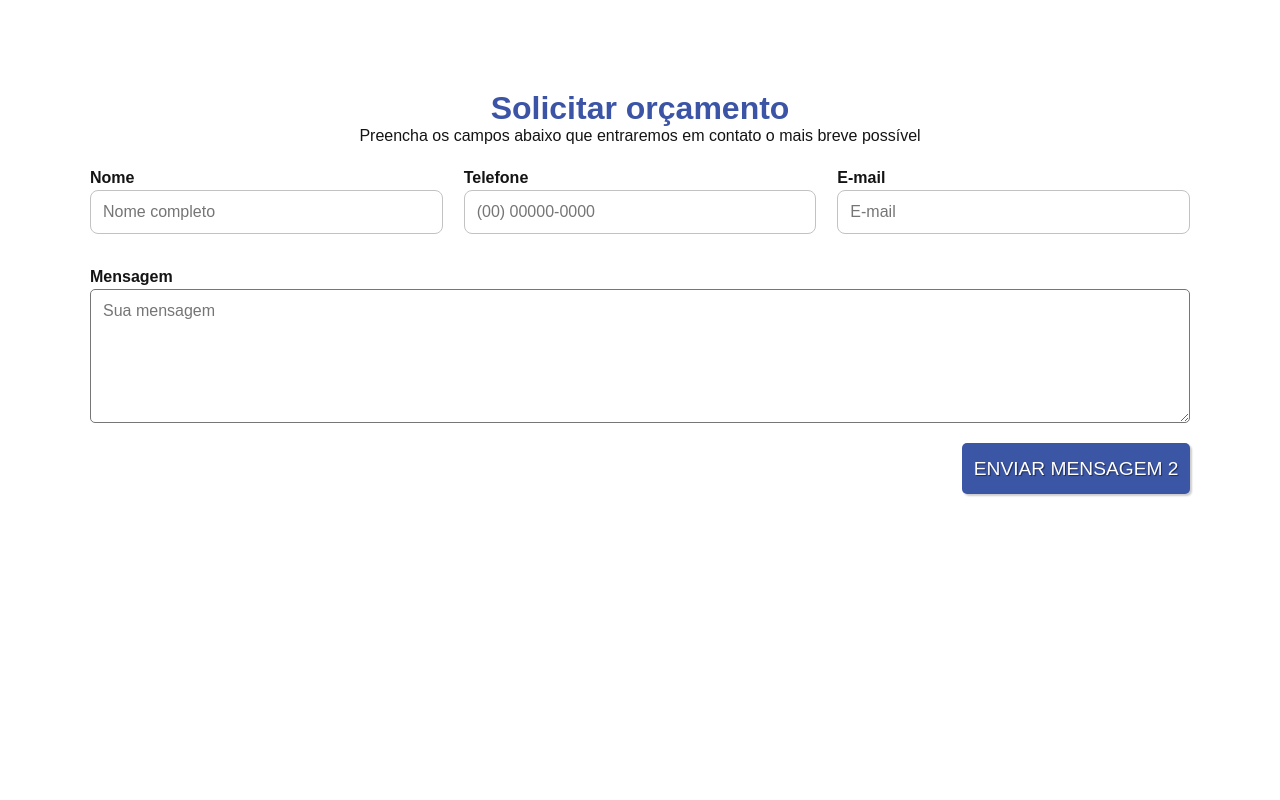
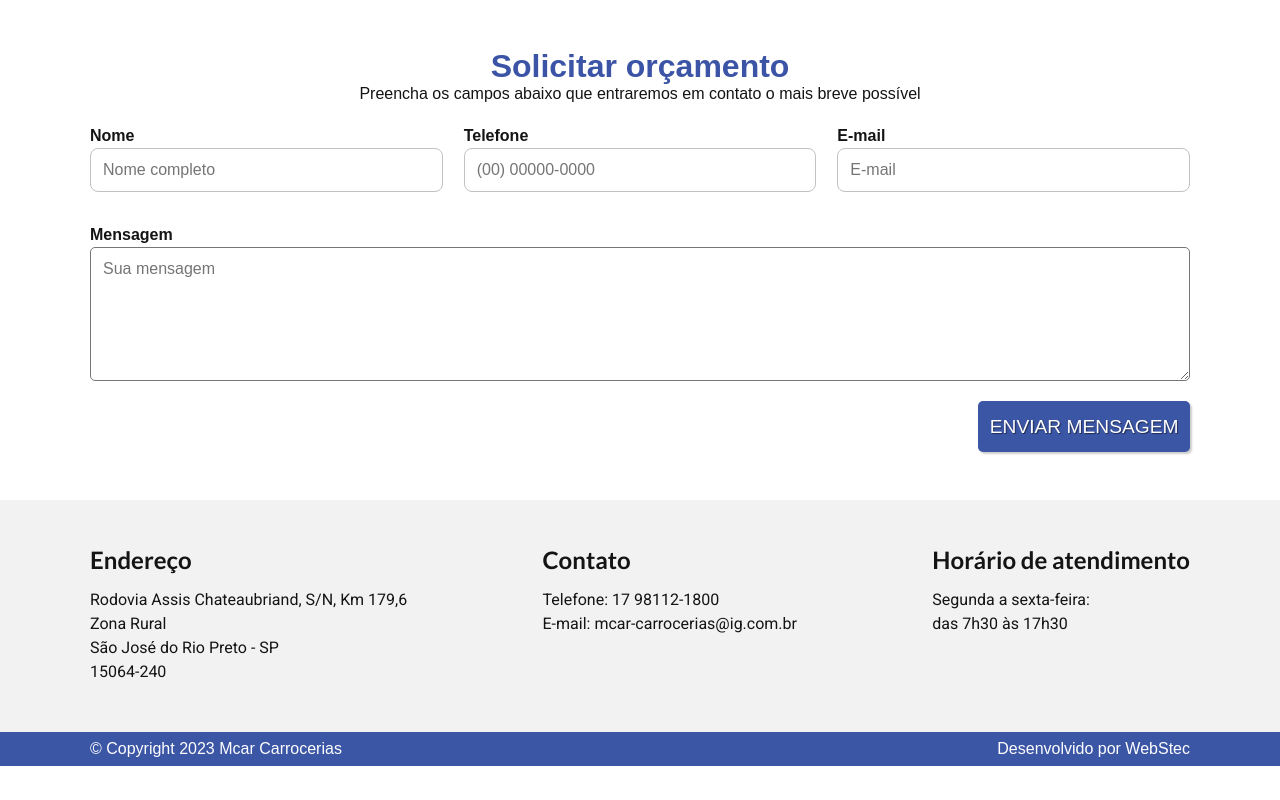
Before and after one commit to Dagna-Chagas/mcar-carrocerias, a plain HTML site: page formulario/formulario.html in a window 1280 px wide. Drawn offline with Linux system fonts and the light colour scheme.

Commit message:
criação contato-rodapé

```diff
--- a/formulario/formulario.html
+++ b/formulario/formulario.html
@@ -9,6 +9,11 @@
     <!-- CSS -->
     <link rel="stylesheet" type="text/css" href="style.css" media="screen">
 
+    <!-- Fonte -->
+    <link rel="preconnect" href="https://fonts.googleapis.com">
+    <link rel="preconnect" href="https://fonts.gstatic.com" crossorigin>
+    <link href="https://fonts.googleapis.com/css2?family=Lato:wght@400;700&family=Roboto:wght@400;700&display=swap"
+        rel="stylesheet">
     <!-- Título da página (aparece na aba) -->
     <title>MCAR Carrocerias</title>
 </head>
@@ -24,7 +29,7 @@
         </div>
 
         <!-- Início do formulário -->
-        <form>
+        <form action="mailto:dagna93@outlook.com" method="post" enctype="text/plain">
 
             <div class="grupo inputs">
                 <!-- Campo do nome com legenda "nome" e css de classe "campo" -->
@@ -50,12 +55,48 @@
             <div class="campo">
                 <br>
                 <label for="Mensagem"><strong>Mensagem</strong></label>
-                <textarea placeholder="Sua mensagem" rows="6" style="width: 100%"; id="mensagem" name="mensagem"></textarea>
+                <textarea placeholder="Sua mensagem" rows="6" style="width: 100%" id="mensagem"
+                    name="mensagem"></textarea>
             </div>
 
             <!-- Botão para enviar o formulário -->
-            <button class="botao" type="submit" onsubmit="">ENVIAR MENSAGEM 2</button>
+            <button class="botao" type="submit" onsubmit="">ENVIAR MENSAGEM</button>
         </form>
     </div>
+
+    <!-- Contato/Rodape-->
+    <footer>
+        <div class="grupo-contato txt-a-l">
+            <div class="endereco">
+                <h4 class="m-b-16">Endereço</h4>
+                <p>
+                    Rodovia Assis Chateaubriand, S/N, Km 179,6<br>
+                    Zona Rural<br>
+                    São José do Rio Preto - SP<br>
+                    15064-240
+                </p>
+            </div>
+            <div class="contato">
+                <h4 class="m-b-16">Contato</h4>
+                <p>Telefone: 17 98112-1800</p>
+                <p>E-mail: mcar-carrocerias@ig.com.br</p>
+            </div>
+            <div class="horario-atendimento">
+                <h4 class="m-b-16">Horário de atendimento</h4>
+                <p>Segunda a sexta-feira:<br> das 7h30 às 17h30</p>
+            </div>
+        </div>
+        <!--Rodape-->
+        <div class="footer-bottom">
+            <p class="copyright">
+                © Copyright 2023 Mcar Carrocerias</p>
+
+            <p class="developed-by">
+                Desenvolvido por WebStec </p>
+        </div>
+    </footer>
+
+
 </body>
+
 </html>
--- a/formulario/style.css
+++ b/formulario/style.css
@@ -17,8 +17,8 @@
     color: #141414;
 }
 
-#check{
-    display:block
+#check {
+    display: block
 }
 
 /* Elementos de tag <forms>*/
@@ -40,7 +40,7 @@
 
 
 /* Elemento de tag <body> */
-body{
+body {
     background-color: #ffffff;
     font-family: sans-serif;
     font-size: 1em;
@@ -49,7 +49,10 @@ body{
 }
 
 /* Elementos de tags <body>, <input>, <Select>, <textarea> e <button> */
-input, select, textarea, button {
+input,
+select,
+textarea,
+button {
     font-family: sans-serif;
     font-size: 1em;
     color: #141414;
@@ -57,7 +60,8 @@ input, select, textarea, button {
 }
 
 /* Elementos de classe "grupo" nos estados das pseudoclasses "before" e "after" */
-.grupo:before, .grupo:after {
+.grupo:before,
+.grupo:after {
     display: table;
 }
 
@@ -82,7 +86,7 @@ input, select, textarea, button {
 
 /* Elementos de classe "campo" ou "grupo" de tag <fieldset> */
 fieldset.grupo .campo {
-    float:  left;
+    float: left;
     margin-right: 1em;
 }
 
@@ -93,7 +97,9 @@ fieldset.grupo .campo {
 }
 
 /* Elemento de classe "campo" com tag <input>, <select> e <textarea> tocas com estado da pseudoclasse "focus"*/
-.campo input:focus, .campo select:focus, .campo textarea:focus {
+.campo input:focus,
+.campo select:focus,
+.campo textarea:focus {
     background: #E0E0F8;
 }
 
@@ -102,21 +108,23 @@ fieldset.grupo .campo {
     font-size: 1.2em;
     background: #3C56A6;
     border: 0;
-    margin-bottom: 1em;
     color: #ffffff;
     padding: 0.2em 0.6em;
-    box-shadow: 2px 2px 2px rgba(0,0,0,0.2);
-    text-shadow: 1px 1px 1px rgba(0,0,0,0.5);
+    box-shadow: 2px 2px 2px rgba(0, 0, 0, 0.2);
+    text-shadow: 1px 1px 1px rgba(0, 0, 0, 0.5);
     display: flex;
-    justify-content: center; /* Adicionado para centralizar o texto horizontalmente */
-    align-items: center; /* Adicionado para centralizar o texto verticalmente */
+    justify-content: center;
+    /* Adicionado para centralizar o texto horizontalmente */
+    align-items: center;
+    /* Adicionado para centralizar o texto verticalmente */
     height: 51px;
     max-width: max-content;
     margin-left: auto;
 }
 
 /* Elementos de classe botão e de tag <select> */
-.botao, select{
+.botao,
+select {
     cursor: pointer;
 }
 
@@ -133,8 +141,6 @@ fieldset.grupo .campo {
     align-items: flex-start;
     padding: 48px 90px;
     gap: 24px;
-    padding-top: 90px;
-    padding-bottom: 90px;
 }
 
 .cabecario {
@@ -150,9 +156,119 @@ textarea {
     padding: 12px;
 }
 
-
 @media screen and (max-width: 992px) {
     .inputs {
         flex-direction: column;
     }
 }
+
+/* Contato/Rodape */
+
+/* Define um layout flexível para o conteúdo do rodapé */
+.footer .endereco {
+    display: flex;
+    justify-content: space-evenly;
+    margin: 1.5rem;
+}
+
+/* Define margem inferior para os parágrafos dentro do conteúdo do rodapé */
+.footer .contato {
+    margin-bottom: 1em;
+}
+
+/* Estilos para o elemento <footer> em geral */
+footer {
+    text-align: center;
+    margin-bottom: 1em;
+}
+
+/* Ajusta os estilos dependendo do tamanho da tela e orientação do dispositivo */
+@media (max-width: 767px) {
+    .footer .endereco {
+        display: flex;
+        flex-direction: column;
+        font-size: 14px;
+    }
+
+    .footer {
+        position: unset;
+    }
+}
+
+@media (min-width: 768px) and (max-width: 1024px) {
+
+    .footer .endereco,
+    .footer {
+        font-size: 14px;
+    }
+}
+
+@media (orientation: landscape) and (max-height: 500px) {
+    .footer {
+        position: unset;
+    }
+}
+
+/* Estilos para a linha horizontal dentro do rodapé */
+footer hr {
+    display: flex;
+    flex-direction: row;
+    justify-content: space-between;
+    align-items: flex-start;
+    padding: 0 90px;
+    gap: 32px;
+    position: relative;
+    width: 100%;
+    height: 40px;
+    background: #3C56A6;
+    border: none;
+}
+
+.grupo-contato {
+    gap: 24px;
+    width: 100%;
+    padding: 48px 90px;
+    display: flex;
+    flex-direction: row;
+    justify-content: space-between;
+    background-color: #f2f2f2;
+    color: #141414;
+}
+
+/* Estilos para o conteúdo do rodapé */
+.footer-bottom {
+    display: flex;
+    justify-content: space-between;
+    align-items: center;
+    color: #fefefe;
+    background-color: #3C56A6;
+    padding: 8px 90px;
+}
+
+.footer-bottom .developed-by {
+    text-align: right;
+}
+
+.txt-a-l {
+    text-align: left;
+}
+
+.m-b-16 {
+    margin-bottom: 16px;
+}
+
+.grupo-contato p {
+    font-family: 'Roboto', sans-serif;
+    font-style: normal;
+    font-weight: 400;
+    font-size: 16px;
+    line-height: 24px;
+}
+
+.grupo-contato h4 {
+    font-family: 'Lato', sans-serif;
+    font-style: normal;
+    font-weight: 700;
+    font-size: 24px;
+    line-height: 24px;
+}
```
Lines whose indentation alone changed are shown as unchanged.
